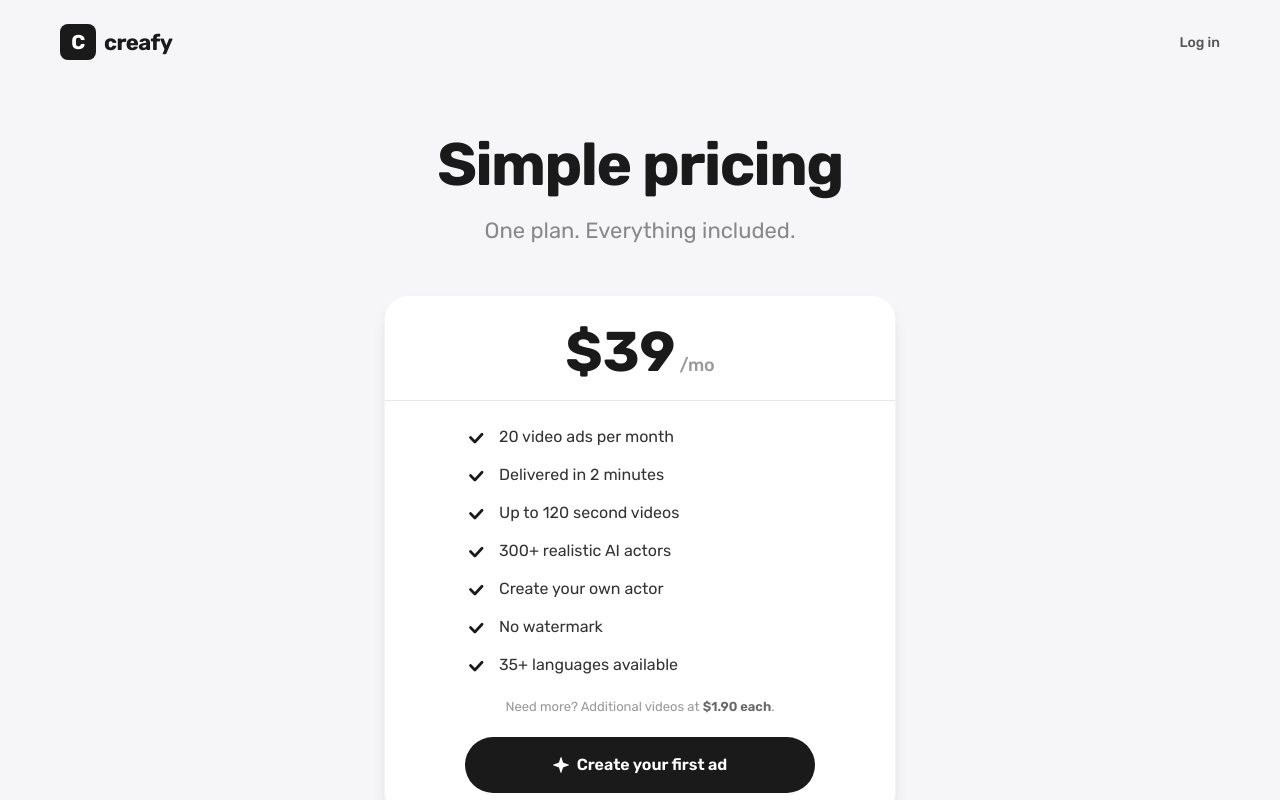
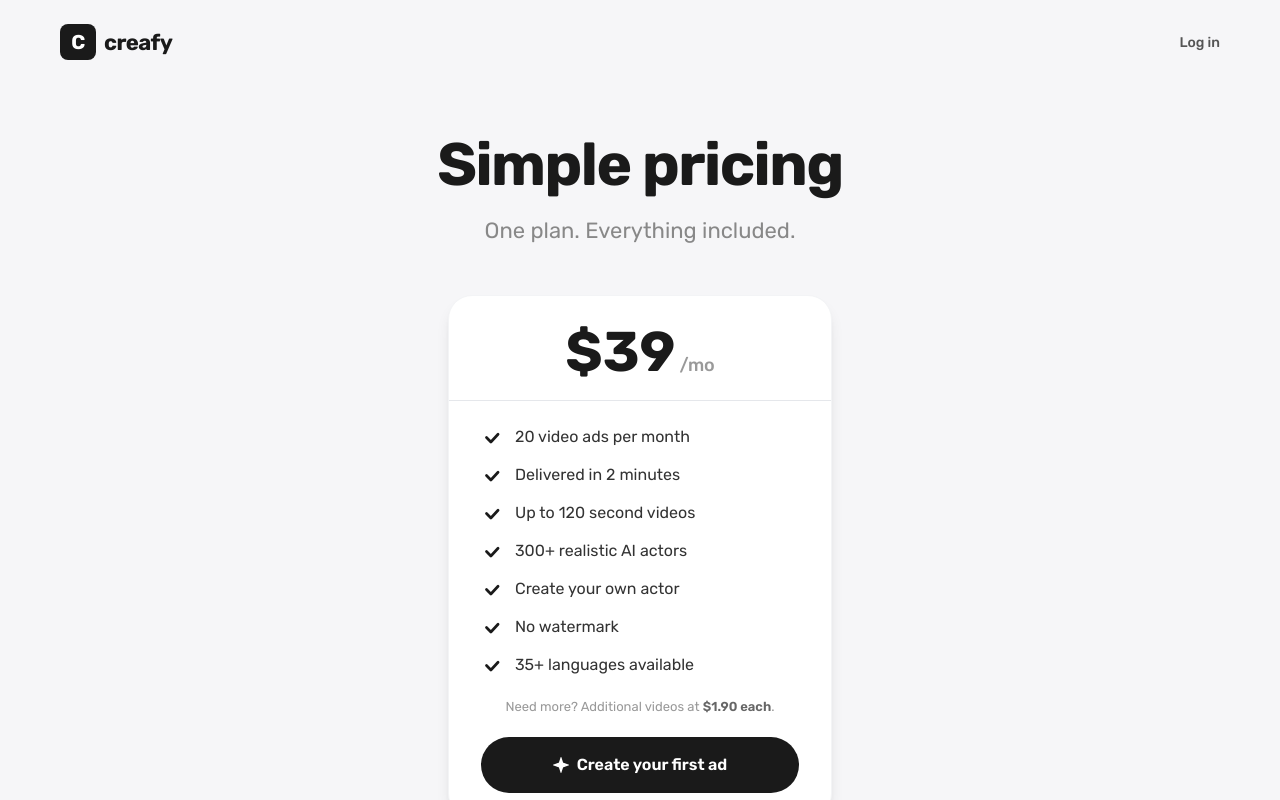
Before and after one commit to arthuruspro/creafy.ai, a Next.js app: page /pricing in a window 1280 px wide. Shown: the top 800 px of the page. Built offline with nearby package versions, Linux system fonts and the light colour scheme.

Commit message:
pricing card: reduce max-w to sm for more external spacing, restore internal padding

```diff
--- a/src/app/pricing/page.tsx
+++ b/src/app/pricing/page.tsx
@@ -208,9 +208,9 @@ export default function PricingPage() {
           </p>
 
           {/* Pricing Card */}
-          <div className="max-w-lg mx-auto bg-white rounded-3xl shadow-lg border border-gray-100 overflow-hidden">
+          <div className="max-w-sm mx-auto bg-white rounded-3xl shadow-lg border border-gray-100 overflow-hidden">
             {/* Price header */}
-            <div className="px-20 pt-7 pb-5 text-center border-b border-gray-200">
+            <div className="px-8 pt-7 pb-5 text-center border-b border-gray-200">
               <div className="flex items-baseline justify-center gap-1">
                 <span className="text-[48px] md:text-[56px] font-extrabold text-[#1a1a1a] leading-none">$39</span>
                 <span className="text-[18px] text-[#999] font-medium">/mo</span>
@@ -218,7 +218,7 @@ export default function PricingPage() {
             </div>
 
             {/* Features list */}
-            <div className="px-20 py-6">
+            <div className="px-8 py-6">
               <ul className="space-y-3.5 text-left">
                 {[
                   "20 video ads per month",
```
